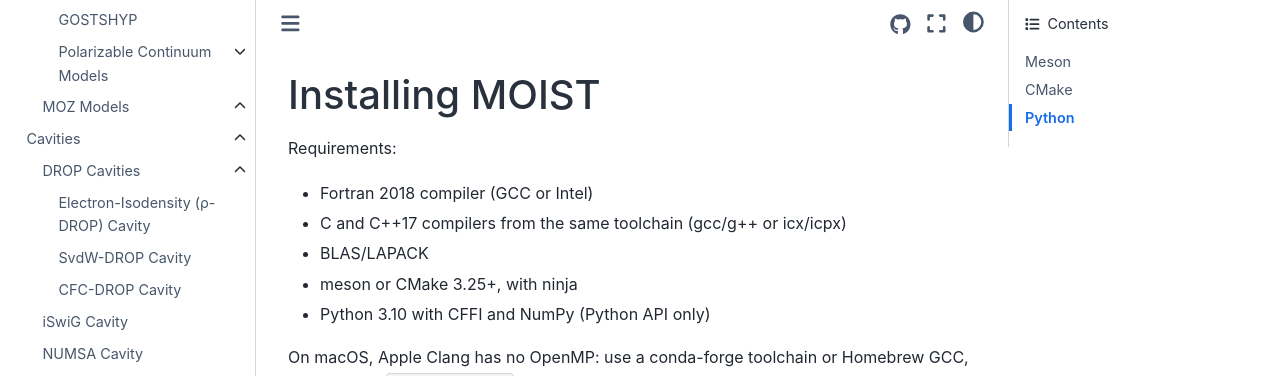
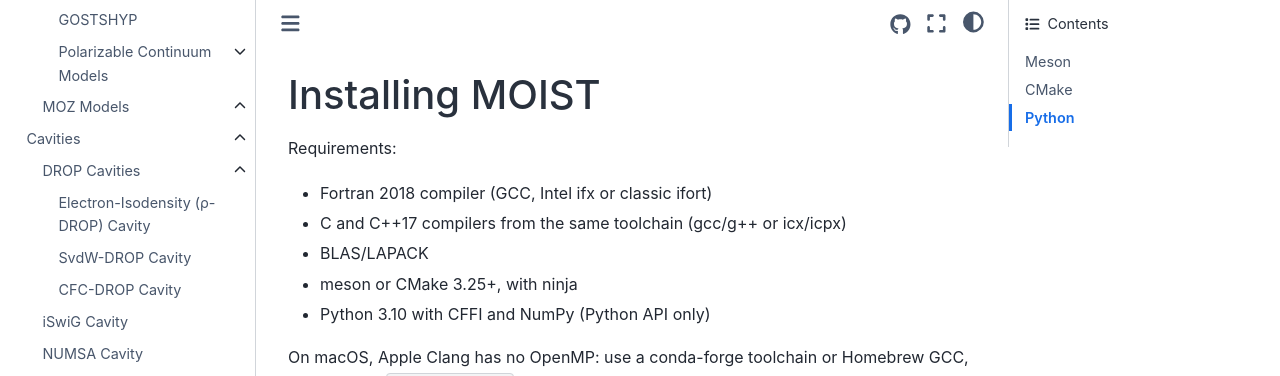
Before and after one commit to lukaswittmann/moist, a Sphinx documentation site: the page built from docs/recipe/installation.rst, in a window 1280 px wide and 900 px high. Shown: the top 376 px of the window. Built offline with Sphinx 7.4.7 and the Sphinx Book theme 1.1.4, drawn with Linux system fonts in a browser that asks for light colours; pages that are not in the unit, such as notebooks, are missing from menus.

Commit message:
Add ifort CI

```diff
--- a/docs/recipe/installation.rst
+++ b/docs/recipe/installation.rst
@@ -5,7 +5,7 @@ Installing MOIST
 
 Requirements:
 
-- Fortran 2018 compiler (GCC or Intel)
+- Fortran 2018 compiler (GCC, Intel ifx or classic ifort)
 - C and C++17 compilers from the same toolchain (gcc/g++ or icx/icpx)
 - BLAS/LAPACK
 - meson or CMake 3.25+, with ninja
```
